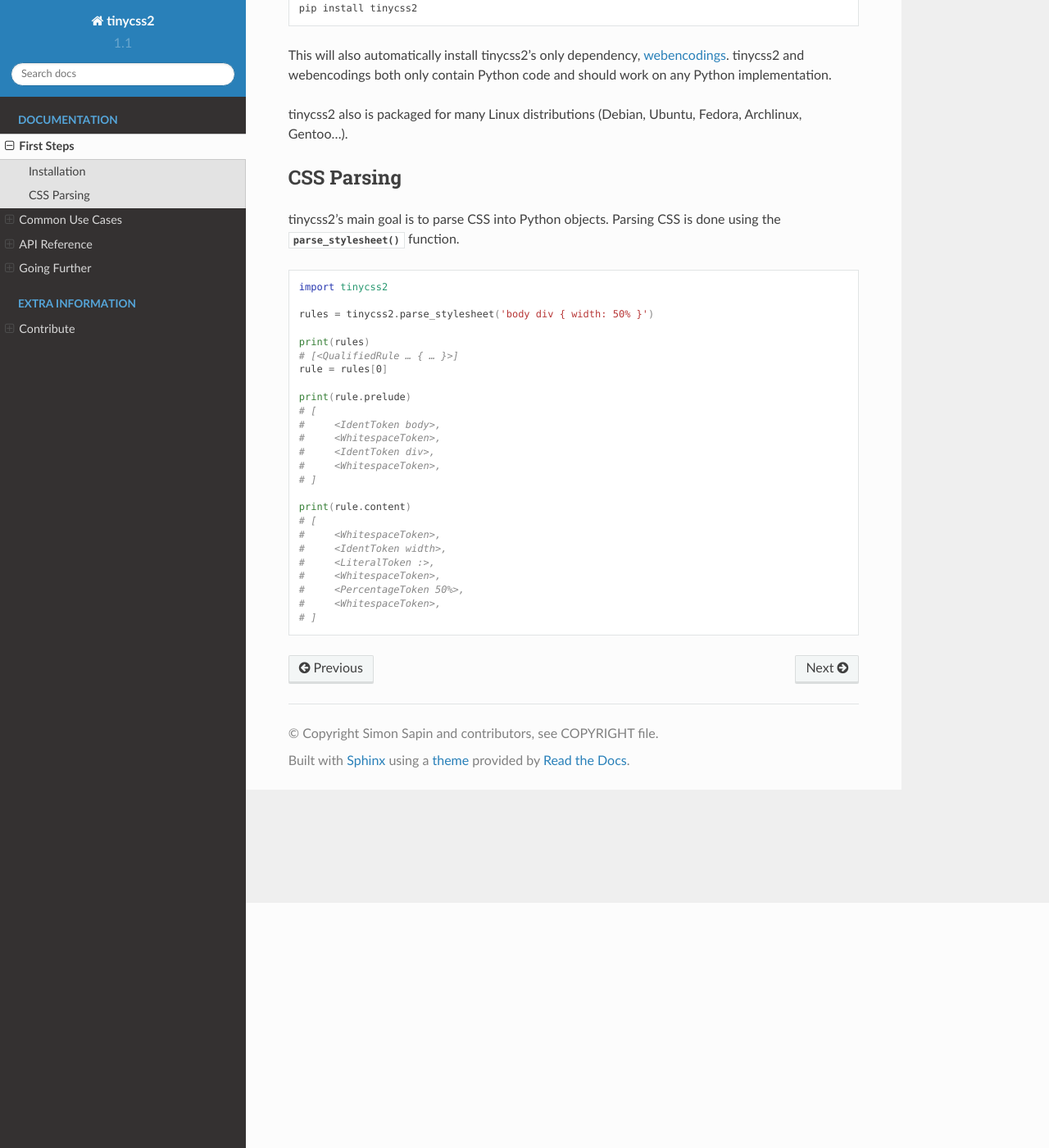
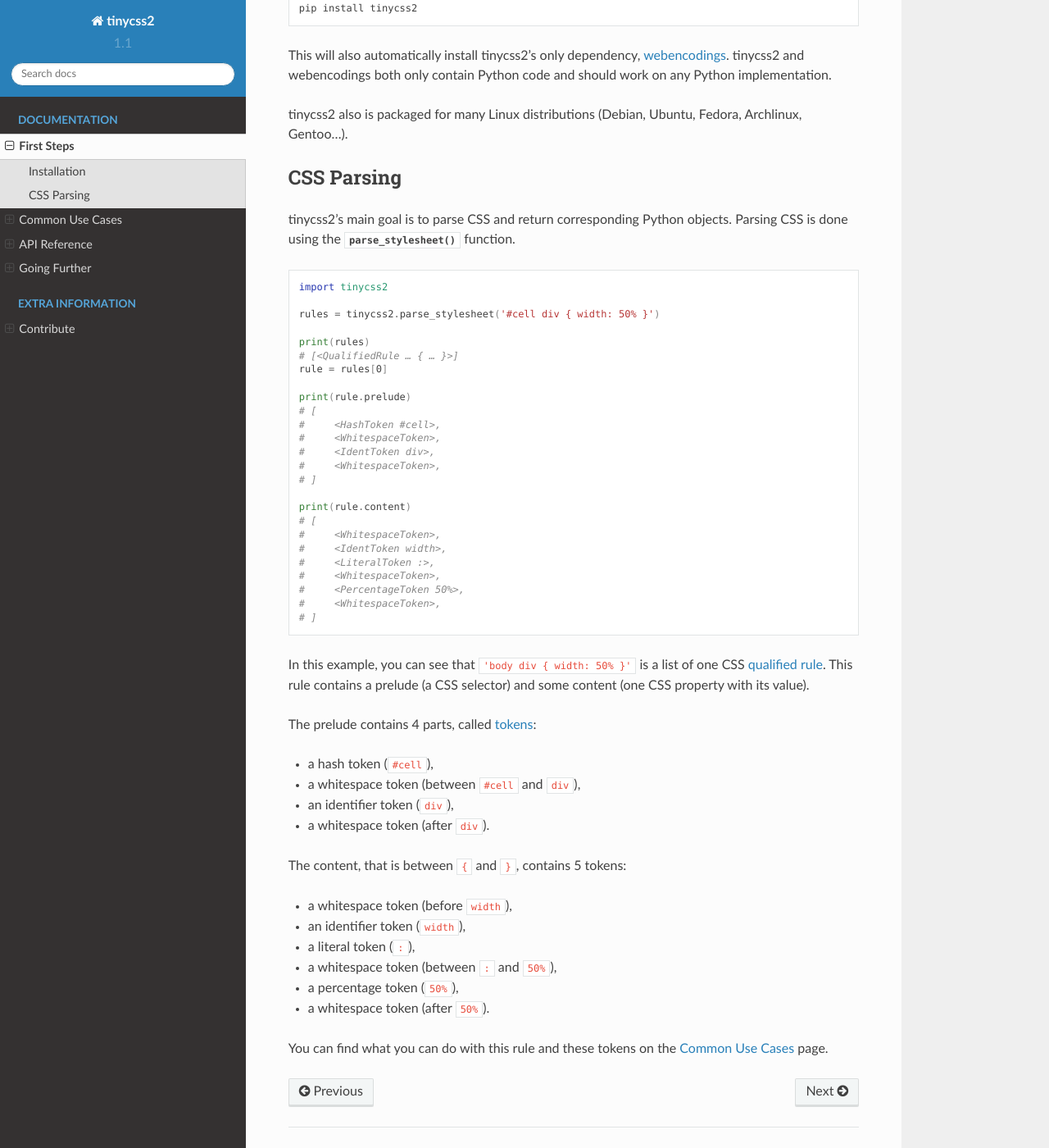
Before and after one commit to Kozea/tinycss2, a Sphinx documentation site: the page built from docs/first_steps.rst, in a window 1280 px wide and 1400 px high, scrolled down 299 px. Shown: the whole window at 82% size. Built offline with Sphinx 7.4.7 and the Read the Docs theme 2.0.0, drawn with Linux system fonts in a browser that asks for light colours.

Commit message:
Update first steps

```diff
--- a/docs/first_steps.rst
+++ b/docs/first_steps.rst
@@ -18,7 +18,7 @@
 tinycss2 also is packaged for many Linux distributions (Debian, Ubuntu, Fedora,
 Archlinux, Gentoo…).
 
-.. _virtual environment: https://packaging.python.org/tutorials/installing-packages/#creating-virtual-environments
+.. _virtual environment: https://packaging.python.org/guides/installing-using-pip-and-virtual-environments/
 .. _pip: http://pip-installer.org/
 .. _webencodings: http://pythonhosted.org/webencodings/
 
@@ -26,14 +26,15 @@
 CSS Parsing
 -----------
 
-tinycss2’s main goal is to parse CSS into Python objects. Parsing CSS is done
-using the :func:`~tinycss2.parse_stylesheet` function.
+tinycss2’s main goal is to parse CSS and return corresponding Python
+objects. Parsing CSS is done using the :func:`~tinycss2.parse_stylesheet`
+function.
 
 .. code-block:: python
 
    import tinycss2
 
-   rules = tinycss2.parse_stylesheet('body div { width: 50% }')
+   rules = tinycss2.parse_stylesheet('#cell div { width: 50% }')
 
    print(rules)
    # [<QualifiedRule … { … }>]
@@ -41,7 +42,7 @@
 
    print(rule.prelude)
    # [
-   #     <IdentToken body>,
+   #     <HashToken #cell>,
    #     <WhitespaceToken>,
    #     <IdentToken div>,
    #     <WhitespaceToken>,
@@ -56,3 +57,30 @@
    #     <PercentageToken 50%>,
    #     <WhitespaceToken>,
    # ]
+
+In this example, you can see that ``'body div { width: 50% }'`` is a list of
+one CSS `qualified rule`_. This rule contains a prelude (a CSS selector) and
+some content (one CSS property with its value).
+
+The prelude contains 4 parts, called tokens_:
+
+- a hash token (``#cell``),
+- a whitespace token (between ``#cell`` and ``div``),
+- an identifier token (``div``),
+- a whitespace token (after ``div``).
+
+The content, that is between ``{`` and ``}``, contains 5 tokens:
+
+- a whitespace token (before ``width``),
+- an identifier token (``width``),
+- a literal token (``:``),
+- a whitespace token (between ``:`` and ``50%``),
+- a percentage token (``50%``),
+- a whitespace token (after ``50%``).
+
+You can find what you can do with this rule and these tokens on the `Common Use
+Cases`_ page.
+
+.. _qualified rule: https://www.w3.org/TR/css-syntax-3/#qualified-rule
+.. _tokens: https://www.w3.org/TR/css-syntax-3/#tokenization
+.. _Common Use Cases: common_use_cases
```
